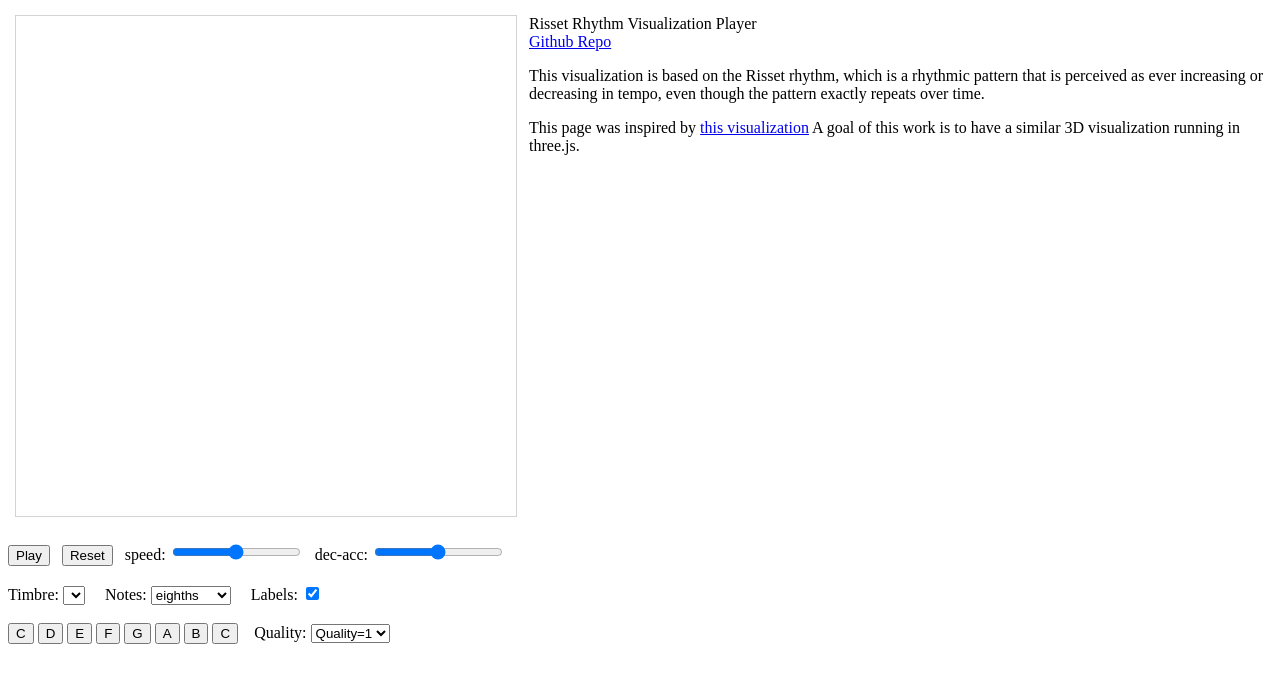
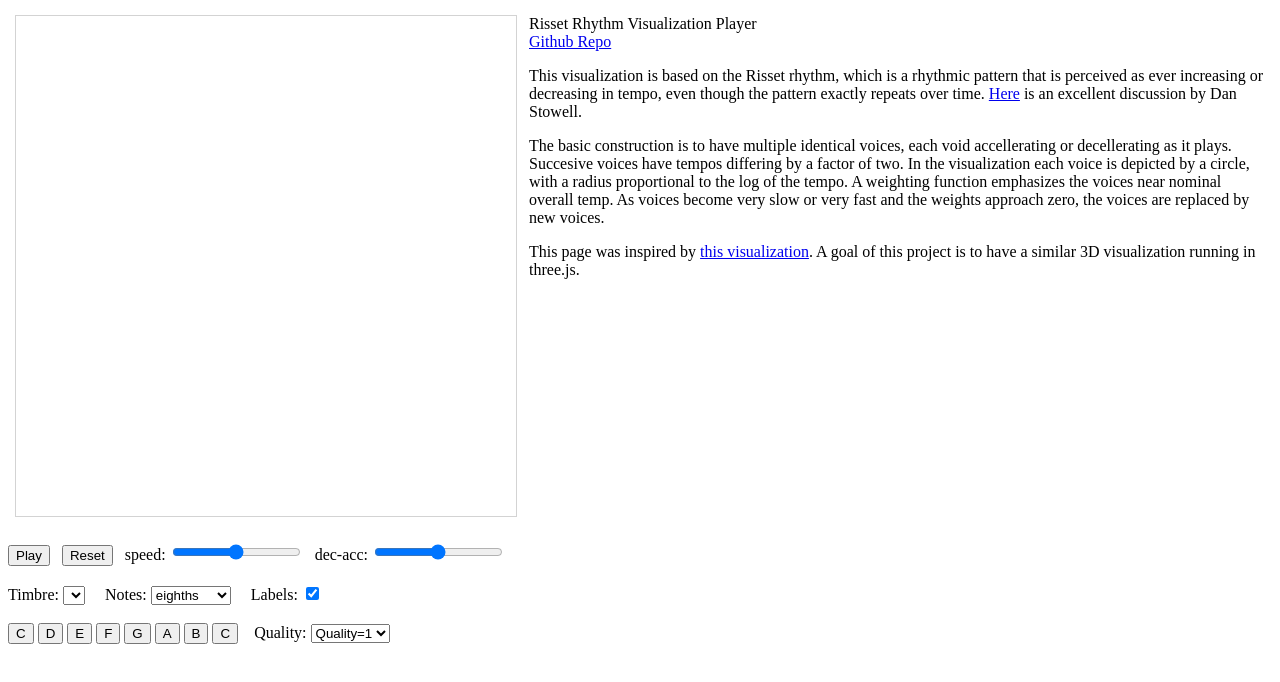
Before and after one commit to WorldViews/RissetCircles, a plain HTML site: page circles.html in a window 1280 px wide. Drawn offline with Linux system fonts and the light colour scheme; a script that the page names is missing.

Commit message:
added some doc links

```diff
--- a/circles.html
+++ b/circles.html
@@ -59,16 +59,27 @@
                 <div>
                     Risset Rhythm Visualization Player
                     <br>
-                    <a href="github.com/WorldViews/RissetCircles">Github Repo</a>
+                    <a href="https://github.com/WorldViews/RissetCircles">Github Repo</a>
                     <p></p>
                     This visualization is based on the Risset rhythm, which is a
                     rhythmic pattern that is perceived as ever increasing or
                     decreasing in tempo, even though the pattern exactly repeats
                     over time.
+                    <a
+                    href="https://quod.lib.umich.edu/i/icmc/bbp2372.2011.096/1/--scheduling-and-composing-with-risset-eternal-accelerando?page=root;size=175;view=text"
+                    >Here</a> is an excellent discussion by Dan Stowell.
+                    <p></p>
+                    The basic construction is to have multiple identical voices, each
+                    void accellerating or decellerating as it plays.   Succesive voices
+                    have tempos differing by a factor of two.  In the visualization each
+                    voice is depicted by a circle, with a radius proportional to the log
+                    of the tempo.  A weighting function emphasizes the voices near
+                    nominal overall temp.   As voices become very slow or very fast and
+                    the weights approach zero, the voices are replaced by new voices.
                     <p></p>
                     This page was inspired by
-                    <a href="https://youtu.be/6l2EtiEC0pU">this visualization</a>
-                    A goal of this work is to have a similar 3D visualization running
+                    <a href="https://youtu.be/6l2EtiEC0pU">this visualization</a>.
+                    A goal of this project is to have a similar 3D visualization running
                     in three.js.
                 </div>
             </td>
```
